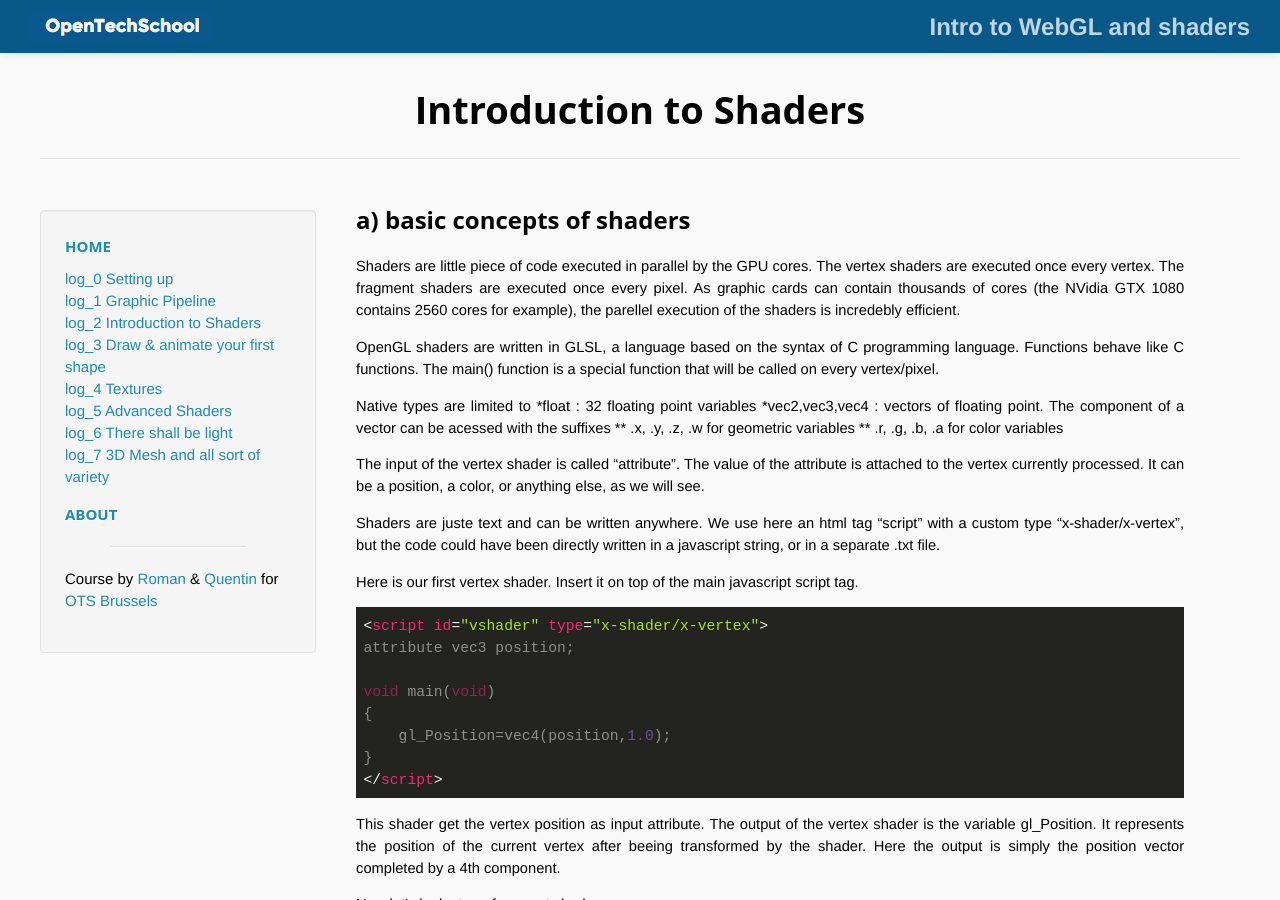
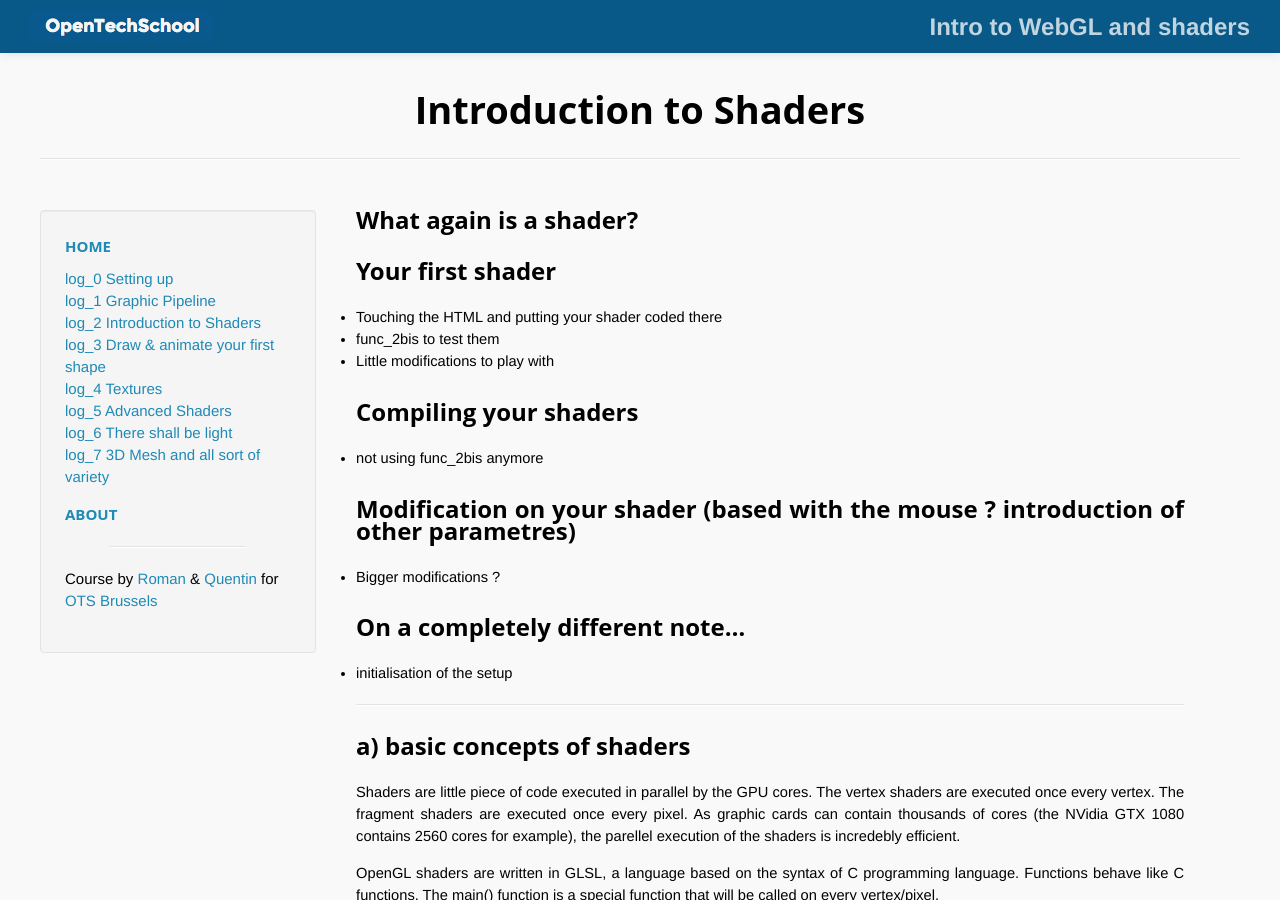
Before and after one commit to OpenTechSchool-Brussels/intro-to-webGL-and-shaders, a Jekyll site: the page built from log2_intro_shaders.md, in a window 1280 px wide and 900 px high. Built offline with Jekyll 4.4.1, drawn with Linux system fonts in a browser that asks for light colours.

Commit message:
Update log2_intro_shaders.md

```diff
--- a/log2_intro_shaders.md
+++ b/log2_intro_shaders.md
@@ -4,6 +4,30 @@ title:  "Introduction to Shaders"
 num: 2
 
 ---
+
+## What again is a shader?
+
+## Your first shader
+
+* Touching the HTML and putting your shader coded there
+* func_2bis to test them
+* Little modifications to play with
+
+## Compiling your shaders
+
+* not using func_2bis anymore
+
+## Modification on your shader (based with the mouse ? introduction of other parametres)
+
+* Bigger modifications ?
+
+## On a completely different note...
+* initialisation of the setup
+
+
+
+------------------------
+
 
 
 ## a) basic concepts of shaders
```
